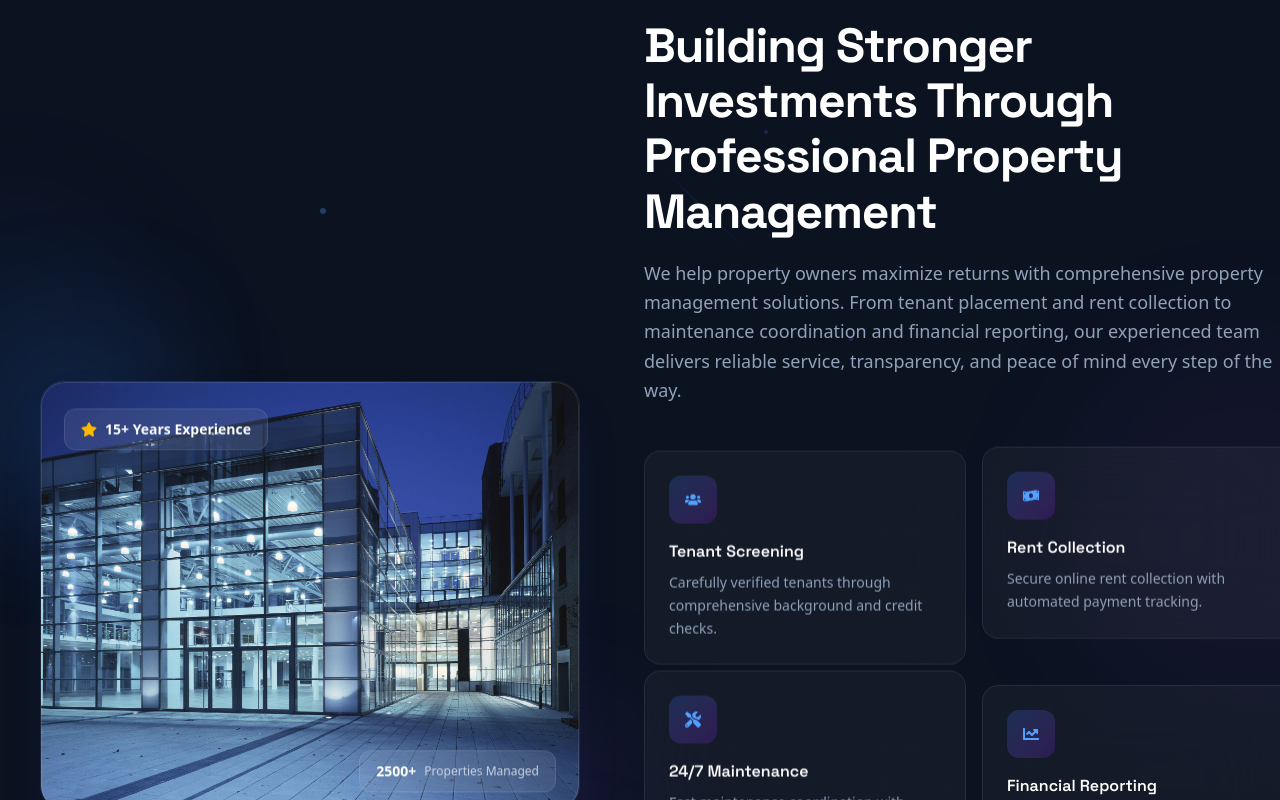
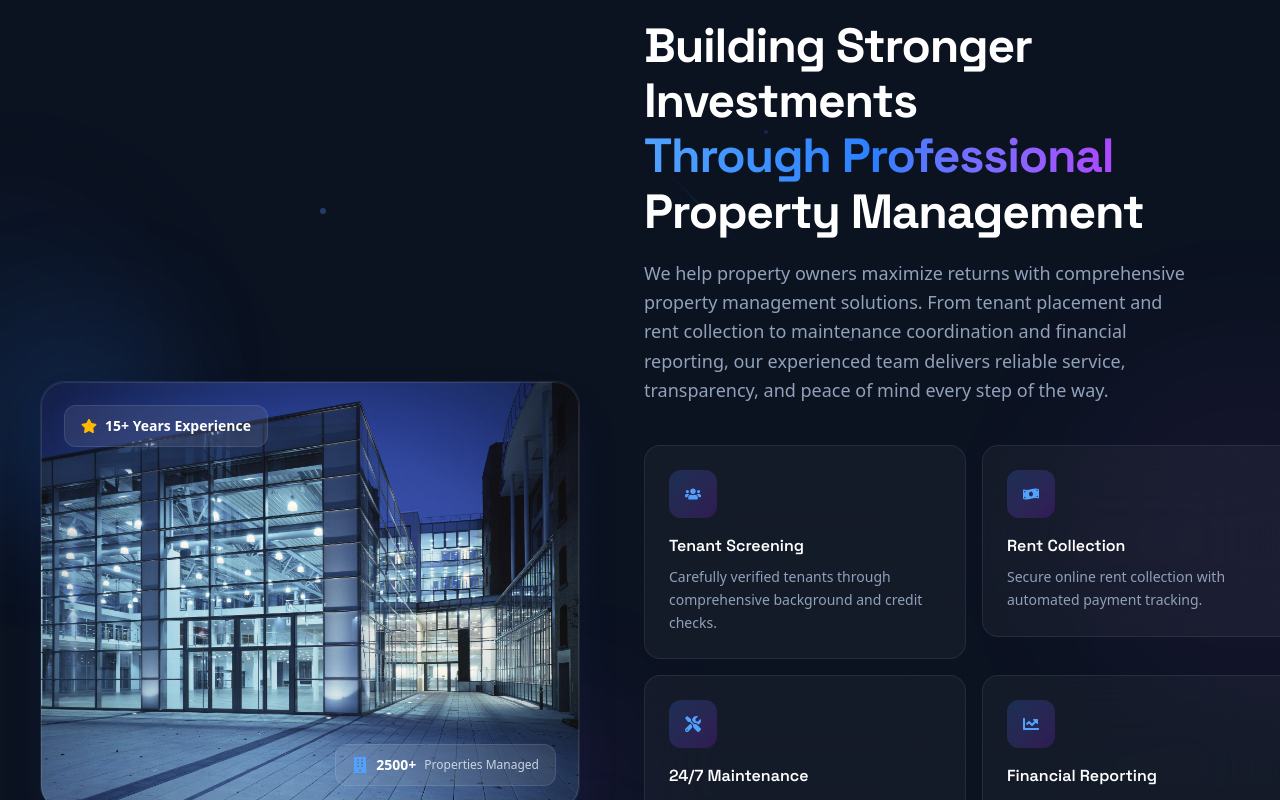
Before and after one commit to dulal71/amazepms, a Next.js app: page / in a window 1280 px wide. Shown: the part 980-1780 px from the top of the page. Built offline with nearby package versions, Linux system fonts and the light colour scheme.

Commit message:
make about section more polish

```diff
--- a/src/components/sections/About.tsx
+++ b/src/components/sections/About.tsx
@@ -8,6 +8,7 @@ import {
   FaTools,
   FaChartLine,
   FaStar,
+  FaBuilding,
 } from "react-icons/fa";
 import { HiOutlineArrowRight } from "react-icons/hi2";
 
@@ -15,8 +16,6 @@ interface FeatureCardData {
   icon: React.ReactNode;
   title: string;
   description: string;
-  floatY: number[];
-  delay: number;
 }
 
 const FEATURE_CARDS: FeatureCardData[] = [
@@ -25,32 +24,24 @@ const FEATURE_CARDS: FeatureCardData[] = [
     title: "Tenant Screening",
     description:
       "Carefully verified tenants through comprehensive background and credit checks.",
-    floatY: [-8, 8],
-    delay: 0,
   },
   {
     icon: <FaMoneyBillWave />,
     title: "Rent Collection",
     description:
       "Secure online rent collection with automated payment tracking.",
-    floatY: [8, -8],
-    delay: 0.3,
   },
   {
     icon: <FaTools />,
     title: "24/7 Maintenance",
     description:
       "Fast maintenance coordination with trusted local professionals.",
-    floatY: [-6, 10],
-    delay: 0.6,
   },
   {
     icon: <FaChartLine />,
     title: "Financial Reporting",
     description:
       "Monthly financial reports with complete transparency and real-time insights.",
-    floatY: [10, -6],
-    delay: 0.9,
   },
 ];
 
@@ -78,29 +69,32 @@ function FeatureCard({ data, index }: { data: FeatureCardData; index: number })
       transition={{ duration: 0.5, delay: 0.3 + index * 0.1, ease: [0.16, 1, 0.3, 1] }}
     >
       <motion.div
-        animate={{ y: data.floatY }}
-        transition={{
-          y: {
-            duration: 4 + index * 0.6,
-            repeat: Infinity,
-            ease: "easeInOut",
-            delay: data.delay,
-          },
+        whileHover={{
+          scale: 1.02,
+          y: -6,
+          transition: { type: "spring", stiffness: 300, damping: 25 },
         }}
-        whileHover={{
-          scale: 1.05,
-          y: -12,
-          transition: { duration: 0.3, ease: [0.16, 1, 0.3, 1] },
-        }}
-        className="group rounded-2xl border border-white/[0.08] bg-white/[0.04] p-6 backdrop-blur-2xl transition-shadow duration-300 hover:border-blue-500/30 hover:shadow-[0_0_40px_rgba(37,99,235,0.12)]"
+        className="group relative overflow-hidden rounded-2xl border border-white/[0.08] bg-white/[0.04] p-6 backdrop-blur-2xl transition-all duration-300 hover:border-blue-500/30 hover:bg-white/[0.06] hover:shadow-[0_0_40px_rgba(37,99,235,0.12)]"
       >
-        <div className="mb-4 flex h-12 w-12 items-center justify-center rounded-xl bg-gradient-to-br from-blue-500/20 to-purple-600/20 text-blue-400 transition-all duration-300 group-hover:scale-110 group-hover:rotate-[-8deg] group-hover:text-blue-300">
+        <div
+          className="pointer-events-none absolute inset-0 rounded-2xl opacity-0 transition-opacity duration-300 group-hover:opacity-100"
+          aria-hidden="true"
+        >
+          <div className="absolute inset-0 rounded-2xl bg-gradient-to-br from-blue-500/5 to-transparent" />
+        </div>
+        <div className="relative z-10">
+          <motion.div
+            whileHover={{ scale: 1.05, rotate: -2 }}
+            transition={{ type: "spring", stiffness: 400, damping: 20 }}
+            className="mb-4 flex h-12 w-12 items-center justify-center rounded-xl bg-gradient-to-br from-blue-500/20 to-purple-600/20 text-blue-400 transition-colors duration-300 group-hover:text-blue-300"
+          >
             <span className="text-base">{data.icon}</span>
-        </div>
+          </motion.div>
           <h3 className="mb-2 text-base font-semibold text-white">{data.title}</h3>
           <p className="text-sm leading-relaxed text-slate-400">
             {data.description}
           </p>
+        </div>
       </motion.div>
     </motion.div>
   );
@@ -127,6 +121,15 @@ function DecorativeGlows() {
       <div className="absolute left-1/3 top-2/3 h-64 w-64 rounded-full bg-cyan-500/[0.04] blur-3xl" />
       <div className="absolute left-1/2 top-1/4 h-0.5 w-32 rotate-45 bg-gradient-to-r from-transparent via-blue-500/10 to-transparent" />
       <div className="absolute right-1/4 top-3/4 h-0.5 w-24 -rotate-12 bg-gradient-to-r from-transparent via-purple-500/10 to-transparent" />
+      {/* Grid pattern overlay */}
+      <svg className="absolute inset-0 h-full w-full opacity-[0.015]" xmlns="http://www.w3.org/2000/svg">
+        <defs>
+          <pattern id="grid-pattern" width="40" height="40" patternUnits="userSpaceOnUse">
+            <path d="M 40 0 L 0 0 0 40" fill="none" stroke="white" strokeWidth="0.5" />
+          </pattern>
+        </defs>
+        <rect width="100%" height="100%" fill="url(#grid-pattern)" />
+      </svg>
     </div>
   );
 }
@@ -141,15 +144,16 @@ function BottomCta() {
       className="relative overflow-hidden rounded-2xl border border-white/[0.08] bg-white/[0.03] px-8 py-10 text-center backdrop-blur-2xl sm:px-12 sm:py-12"
     >
       <div className="pointer-events-none absolute inset-0" aria-hidden="true">
-        <div className="absolute -left-20 -top-20 h-40 w-40 rounded-full bg-blue-500/10 blur-2xl" />
-        <div className="absolute -bottom-20 -right-20 h-40 w-40 rounded-full bg-purple-500/10 blur-2xl" />
+        <div className="absolute -left-20 -top-20 h-40 w-40 rounded-full bg-blue-500/15 blur-2xl" />
+        <div className="absolute -bottom-20 -right-20 h-40 w-40 rounded-full bg-purple-500/15 blur-2xl" />
+        <div className="absolute left-1/3 top-0 h-px w-1/3 bg-gradient-to-r from-transparent via-blue-500/30 to-transparent" />
       </div>
 
       <div className="relative z-10">
-        <h2 className="text-2xl font-bold text-white sm:text-3xl">
+        <h2 className="text-balance text-2xl font-bold text-white sm:text-3xl">
           Your Property Deserves Professional Management
         </h2>
-        <p className="mx-auto mt-4 max-w-2xl text-base leading-relaxed text-slate-400">
+        <p className="mx-auto mt-4 max-w-2xl text-balance text-base leading-relaxed text-slate-400">
           Partner with our experienced team to reduce vacancies, increase rental
           income, and enjoy stress-free property ownership.
         </p>
@@ -157,10 +161,12 @@ function BottomCta() {
           <motion.a
             href="/get-started"
             whileHover={{
-              scale: 1.03,
-              boxShadow: "0 0 40px rgba(37,99,235,0.3)",
+              scale: 1.04,
+              boxShadow: "0 0 50px rgba(37,99,235,0.4), 0 8px 32px rgba(37,99,235,0.2)",
+              y: -2,
             }}
-            whileTap={{ scale: 0.97 }}
+            whileTap={{ scale: 0.96 }}
+            transition={{ type: "spring", stiffness: 400, damping: 25 }}
             className="group inline-flex items-center justify-center gap-2 rounded-full bg-gradient-to-r from-blue-500 to-blue-700 px-8 py-3.5 text-sm font-semibold text-white shadow-lg shadow-blue-900/40 transition-all hover:shadow-blue-700/50 focus-visible:outline-none focus-visible:ring-2 focus-visible:ring-blue-400 focus-visible:ring-offset-2 focus-visible:ring-offset-[#0B1220]"
             aria-label="Get free consultation"
           >
@@ -173,8 +179,13 @@ function BottomCta() {
 
           <motion.a
             href="/about"
-            whileHover={{ scale: 1.03 }}
-            whileTap={{ scale: 0.97 }}
+            whileHover={{
+              scale: 1.04,
+              y: -2,
+              borderColor: "rgba(255,255,255,0.3)",
+            }}
+            whileTap={{ scale: 0.96 }}
+            transition={{ type: "spring", stiffness: 400, damping: 25 }}
             className="inline-flex items-center justify-center gap-2 rounded-full border border-white/15 bg-white/5 px-8 py-3.5 text-sm font-semibold text-white backdrop-blur-sm transition-all hover:bg-white/10 focus-visible:outline-none focus-visible:ring-2 focus-visible:ring-white/40 focus-visible:ring-offset-2 focus-visible:ring-offset-[#0B1220]"
             aria-label="Learn more about us"
           >
@@ -212,6 +223,11 @@ export default function About() {
             </div>
 
             <div className="relative overflow-hidden rounded-3xl border border-white/[0.08] shadow-2xl shadow-blue-900/20">
+              <motion.div
+                initial={{ scale: 1.08 }}
+                animate={{ scale: 1 }}
+                transition={{ duration: 8, ease: "easeOut" }}
+              >
                 <Image
                   src="/hero-images/banner-image-1.jfif"
                   alt="Professional property management team"
@@ -220,6 +236,9 @@ export default function About() {
                   className="h-auto w-full object-cover"
                   sizes="(max-width: 1024px) 100vw, 45vw"
                 />
+              </motion.div>
+              {/* Vignette overlay */}
+              <div className="pointer-events-none absolute inset-0 bg-[radial-gradient(ellipse_at_center,transparent_50%,rgba(0,0,0,0.3)_100%)]" aria-hidden="true" />
               <div className="pointer-events-none absolute inset-0 rounded-3xl ring-1 ring-white/10 ring-inset" />
             </div>
 
@@ -231,20 +250,14 @@ export default function About() {
               transition={{ duration: 0.6, delay: 0.4, ease: [0.16, 1, 0.3, 1] }}
               className="absolute left-4 top-4 sm:left-6 sm:top-6"
             >
-              <motion.div
-                animate={{ y: [-6, 6] }}
-                transition={{
-                  y: { duration: 4, repeat: Infinity, ease: "easeInOut", delay: 0.2 },
-                }}
-                className="rounded-xl border border-white/10 bg-white/[0.08] px-4 py-2.5 backdrop-blur-2xl"
-              >
+              <div className="rounded-xl border border-white/10 bg-white/[0.08] px-4 py-2.5 backdrop-blur-2xl shadow-[0_0_20px_rgba(37,99,235,0.08)]">
                 <div className="flex items-center gap-2">
                   <FaStar className="h-4 w-4 text-amber-400" />
                   <span className="text-sm font-semibold text-white">
                     15+ Years Experience
                   </span>
                 </div>
-              </motion.div>
+              </div>
             </motion.div>
 
             {/* Floating Stats Card */}
@@ -255,18 +268,13 @@ export default function About() {
               transition={{ duration: 0.6, delay: 0.6, ease: [0.16, 1, 0.3, 1] }}
               className="absolute bottom-4 right-4 sm:bottom-6 sm:right-6"
             >
-              <motion.div
-                animate={{ y: [8, -8] }}
-                transition={{
-                  y: { duration: 5, repeat: Infinity, ease: "easeInOut", delay: 0.8 },
-                }}
-                className="rounded-xl border border-white/10 bg-white/[0.08] px-4 py-2.5 backdrop-blur-2xl"
-              >
+              <div className="rounded-xl border border-white/10 bg-white/[0.08] px-4 py-2.5 backdrop-blur-2xl shadow-[0_0_20px_rgba(37,99,235,0.08)]">
                 <div className="flex items-center gap-2">
+                  <FaBuilding className="h-4 w-4 text-blue-400" />
                   <span className="text-sm font-bold text-white">2500+</span>
                   <span className="text-xs text-slate-300">Properties Managed</span>
                 </div>
-            </motion.div>
+              </div>
             </motion.div>
           </motion.div>
 
@@ -287,15 +295,18 @@ export default function About() {
 
             <motion.h2
               variants={fadeUpVariants}
-              className="mt-6 text-3xl font-bold leading-[1.15] tracking-tight text-white sm:text-4xl lg:text-5xl"
+              className="mt-6 text-balance text-3xl font-bold leading-[1.15] tracking-tight text-white sm:text-4xl lg:text-5xl"
             >
-              Building Stronger Investments Through Professional Property
-              Management
+              Building Stronger Investments{" "}
+              <span className="bg-gradient-to-r from-blue-400 via-blue-500 to-purple-500 bg-clip-text text-transparent">
+                Through Professional
+              </span>{" "}
+              Property Management
             </motion.h2>
 
             <motion.p
               variants={fadeUpVariants}
-              className="mt-5 text-base leading-relaxed text-slate-400 sm:text-lg"
+              className="mt-5 text-balance text-base leading-relaxed text-slate-400 sm:text-lg"
             >
               We help property owners maximize returns with comprehensive
               property management solutions. From tenant placement and rent
```
Lines whose indentation alone changed are shown as unchanged.
